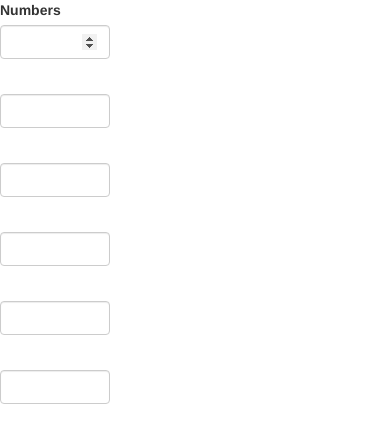
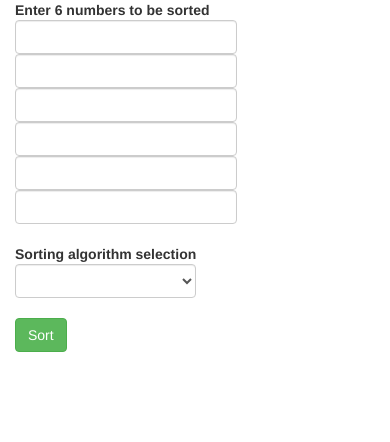
Before and after one commit to Blacoste264/Sorter-Selector, a plain HTML site: page index.html in a window 390 px wide. Drawn offline with nearby package versions, Linux system fonts and the light colour scheme.

Commit message:
Insertion and Bubble Sort added

```diff
--- a/algorithms.js
+++ b/algorithms.js
@@ -1,17 +1,47 @@
+// Our array of sorting algorithms
+var algorithms = [
     // First sorting algorithm Bubblesort
-function bubbleSort(arr) {
-
+    ['BubbleSort', function (arr){
         var length = arr.length;
         for (var i = (length - 1); i >= 0; i--) {
-        //Number of passes
             for (var j = (length - i); j > 0; j--) {
-            //Compare the adjacent positions
                 if (items[j] < items[j - 1]) {
-                //Swap the numbers
                     var tmp = items[j];
                     items[j] = items[j - 1];
                     items[j - 1] = tmp;
                 }
             }
         }
+    } ],
+    // Second is Insertion Sort
+    ['InsertionSort', function (arr){
+        var minIdx, temp,
+            len = arr.length;
+        for(var i = 0; i < len; i++){
+            minIdx = i;
+            for(var  j = i+1; j<len; j++){
+            if(arr[j]<arr[minIdx]){
+                minIdx = j;
             }
+            }
+            temp = arr[i];
+            arr[i] = arr[minIdx];
+            arr[minIdx] = temp;
+        }
+        return arr;
+        }]
+];
+
+var select = document.getElementById("planetSelect");
+
+for (var i = 0; i < planets.length; i++) {
+  var algorithmIndex = planets[i][0];
+  var el = document.createElement("option");
+  el.value = planets[i][1];
+  el.textContent = algorithmIndex;
+  select.appendChild(el);
+}
+
+// document.getElementById('sortBtn').onclick = function handleClickEvent(ev) {
+
+// }
--- a/index.html
+++ b/index.html
@@ -2,50 +2,86 @@
 <html>
     <head>
         <title>
-            Sorting Algorithm Selstatector
+            Sorting Algorithms
         </title>
-        <link rel="stylesheet" href="/styles.css">
+        <link rel="stylesheet" href="styles.css">
         <script
-            src="http://code.jquery.com/jquery-3.2.1.min.js"
-            integrity="sha256-hwg4gsxgFZhOsEEamdOYGBf13FyQuiTwlAQgxVSNgt4="
-            crossorigin="anonymous"></script>
+        src="https://code.jquery.com/jquery-3.2.1.js"
+        integrity="sha256-DZAnKJ/6XZ9si04Hgrsxu/8s717jcIzLy3oi35EouyE="
+        crossorigin="anonymous">
+        </script>
         <link rel="stylesheet"
-            href="https://maxcdn.bootstrapcdn.com/bootstrap/3.3.7/css/bootstrap.min.css"
-            integrity="sha384-BVYiiSIFeK1dGmJRAkycuHAHRg32OmUcww7on3RYdg4Va+PmSTsz/K68vbdEjh4u"
-            crossorigin="anonymous">
+        href="https://maxcdn.bootstrapcdn.com/bootstrap/3.3.7/css/bootstrap.min.css"
+        integrity="sha384-BVYiiSIFeK1dGmJRAkycuHAHRg32OmUcww7on3RYdg4Va+PmSTsz/K68vbdEjh4u"
+        crossorigin="anonymous">
     </head>
     <body>
         <div class="row">
-            <div class="col-lg-6 col-sm-6 col-xs-4">
+            <div class="container">
+            <div class="col-lg-4 col-xs-12">
                 <form>
                     <div class="form-group">
-                        <label for="num1">Numbers</label>
-                        <input type="number" class="form-control" id="num1">
-                    </div>
-                    <div class="form-group">
-                        <label for="num2"></label>
-                        <input type="number" class="form-control" id="num2">
-                    </div>
-                    <div class="form-group">
-                        <label for="num3"></label>
-                        <input type="number" class="form-control" id="num3">
-                    </div>
-                    <div class="form-group">
-                        <label for="num4"></label>
-                        <input type="number" class="form-control" id="num4">
-                    </div>
-                    <div class="form-group">
-                        <label for="num5"></label>
-                        <input type="number" class="form-control" id="num5">
-                    </div>
-                    <div class="form-group">
-                        <label for="num6"></label>
-                        <input type="number" class="form-control" id="num6">
+                        <label for="numberInput">Enter 6 numbers to be sorted
+                            <input
+                            type="number"
+                            class="form-control"
+                            id="numberInput"
+                            >
+                            <input
+                            type="number"
+                            class="form-control"
+                            id="numberInput"
+                            >
+                            <input
+                            type="number"
+                            class="form-control"
+                            id="numberInput"
+                            >
+                            <input
+                            type="number"
+                            class="form-control"
+                            id="numberInput"
+                            >
+                            <input
+                            type="number"
+                            class="form-control"
+                            id="numberInput"
+                            >
+                            <input
+                            type="number"
+                            class="form-control"
+                            id="numberInput"
+                            >
+                        </label>
                     </div>
                 </form>
             </div>
+            <div class="col-lg-4 col-xs-12">
+                <div class="form-group">
+                    <label for="planetSelect">Sorting algorithm selection
+                        <select class="form-control" id="sortSelect">
+                            <option></option>
+                        </select>
+                    </label>
+                </div>
+            </div>
+            <div class="col-lg-4 col-xs-12">
+                <div class="form-group">
+                    <button type="button" id="sortBtn" class="btn btn-success">
+                    Sort
+                    </button>
+                </div>
+            </div>
         </div>
+    </div>
 
-        <script src="/algorithms.js"></script>
+
+
+
+
+
+
+
+    <script src="algorithms.js"></script>
     </body>
 </html>
```
Lines whose indentation alone changed are shown as unchanged.
